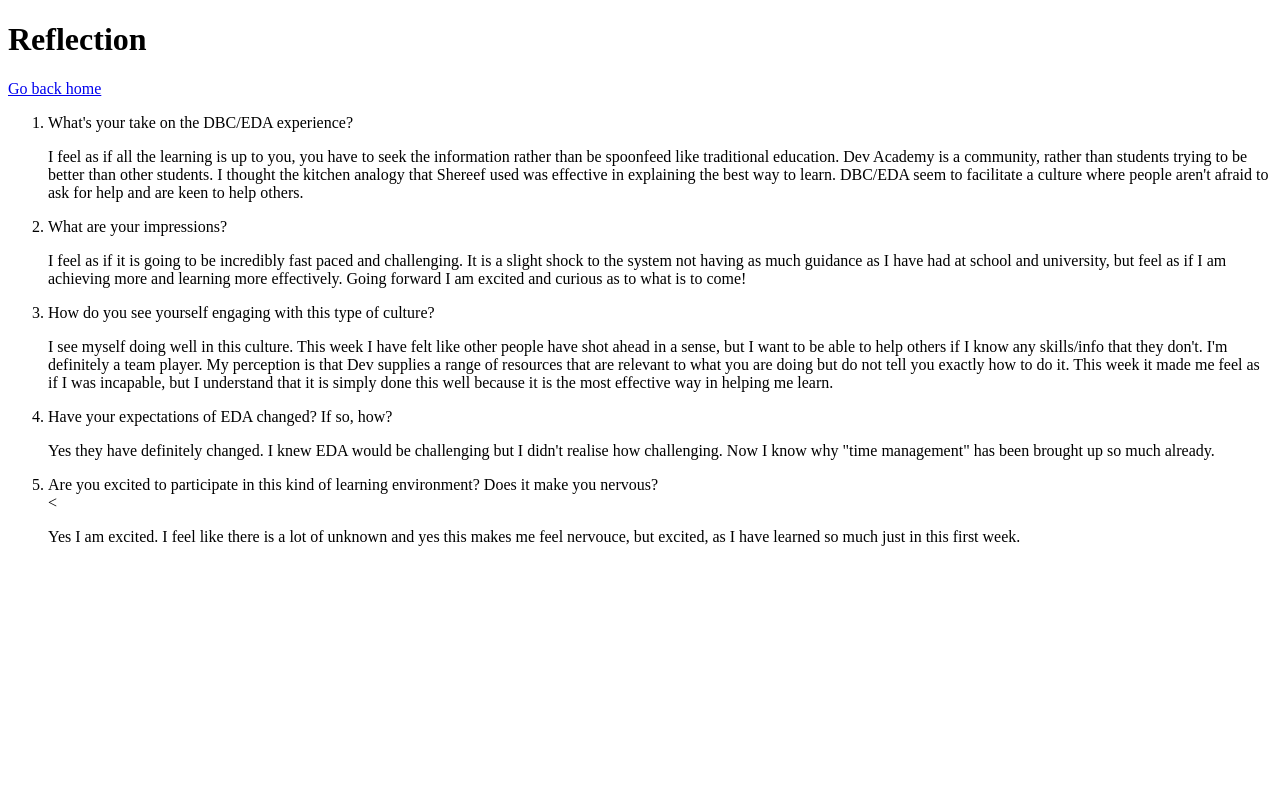
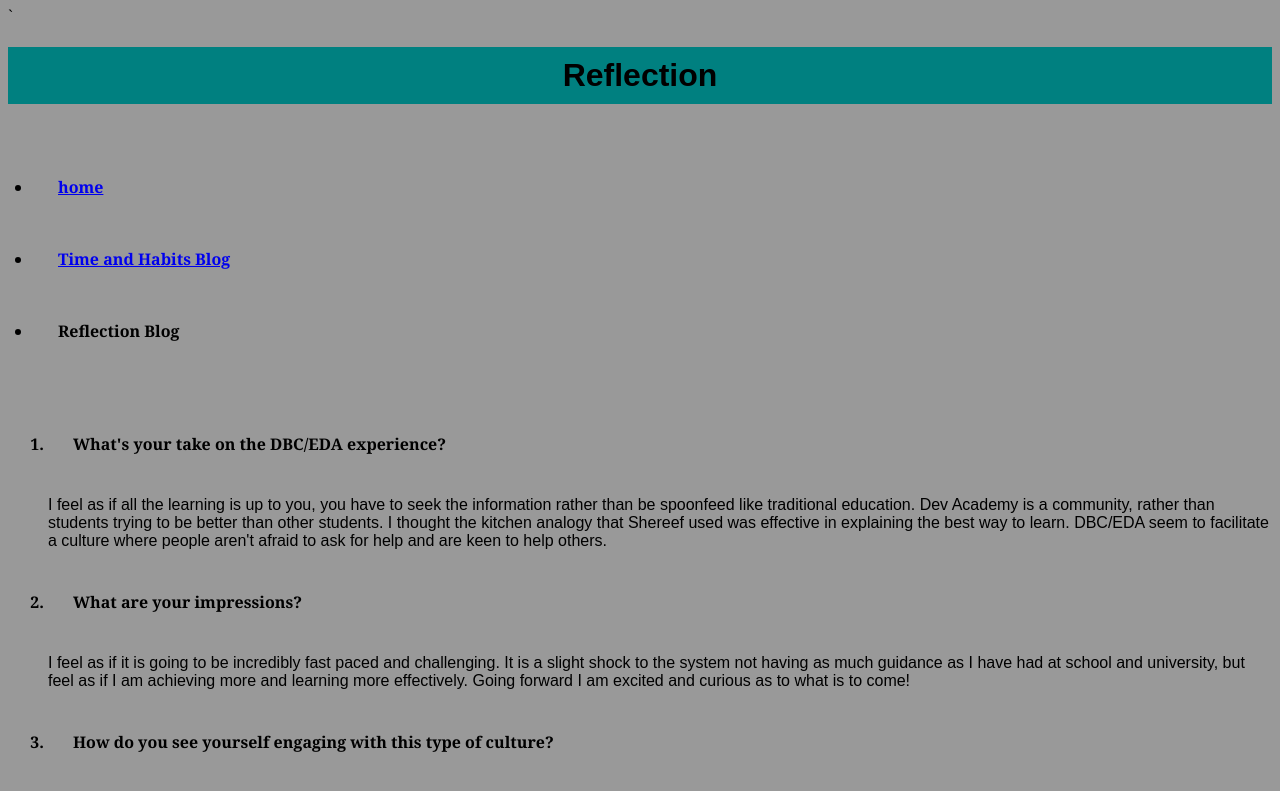
Before and after one commit to richardkea/richardkea.github.io, a plain HTML site: page blog/c1-reflection-blog.html in a window 1280 px wide. Shown: the top 791 px of the page. Drawn offline with Linux system fonts and the light colour scheme.

Commit message:
Add html and css text for phase 1

```diff
--- a/blog/c1-reflection-blog.html
+++ b/blog/c1-reflection-blog.html
@@ -2,11 +2,19 @@
 <html>
    <head>
     <title> Richardkeas First Website </title>
+
+   <link rel="stylesheet" type="text/css" href="../styles/main.css">`
+
   </head>
   <body>
 <h1> Reflection </h1>
 
-<a href="/index.html"> Go back home </a>
+<ul>
+    <li> <a href= "../">home</a></li>
+  <li> <a href="/blog/c1-time-and-habits-blog.html">Time and Habits Blog</a></li>
+  <li>Reflection Blog </li>
+    </ul>
+
   <ol>
     <li>What's your take on the DBC/EDA experience?</li>
 
@@ -26,7 +34,7 @@
 
 <li>Are you excited to participate in this kind of learning environment? Does it make you nervous?</li>
 
-<<p>Yes I am excited. I feel like there is a lot of unknown and yes this makes me feel nervouce, but excited, as I have learned so much just in this first week.</p>
+<p>Yes I am excited. I feel like there is a lot of unknown and yes this makes me feel nervouce, but excited, as I have learned so much just in this first week.</p>
 
   </ol>
 
--- a/styles/main.css
+++ b/styles/main.css
@@ -1 +1,22 @@
-main.css
+body {background:#999;
+font-family:Arial; color: black;
+border:10px teal; width: auto;}
+
+h1 {color: char;
+  padding: 10px;
+ word-wrap: break-word;
+text-align: center;
+display: block;
+background-color: teal;}
+
+
+ul, li {padding: 25px;
+font-family: georgia; font-weight: bold;
+}
+
+p {color: black;}
+
+.secondary {display: inline;
+color: black; font-size: 22px; text-align: center;}
+
+img {padding: 10px;}
```
Also changed, not shown: blog/c1-time-and-habits-blog.html (+7 -2 lines), index.html (+22 -7 lines).
